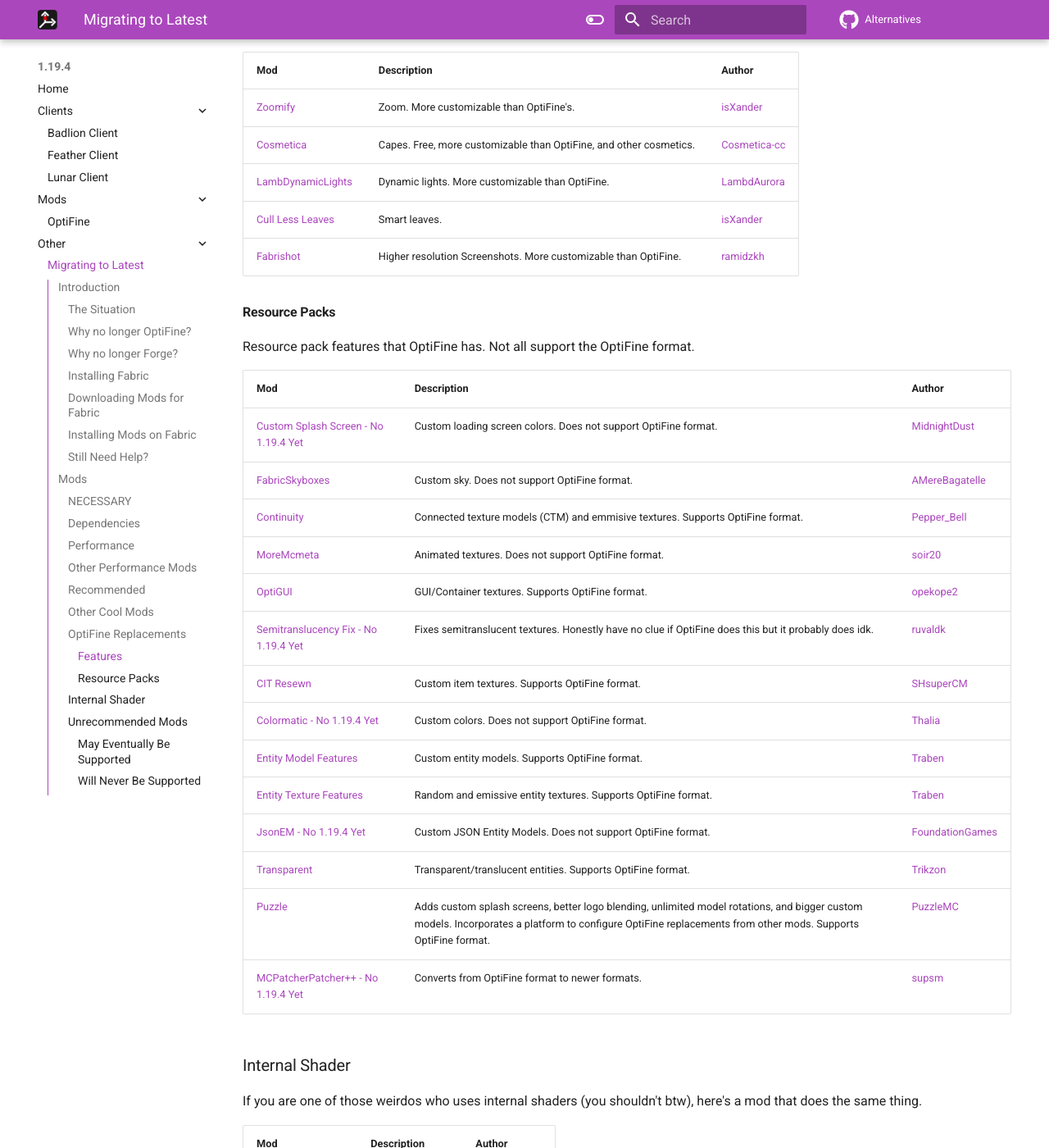
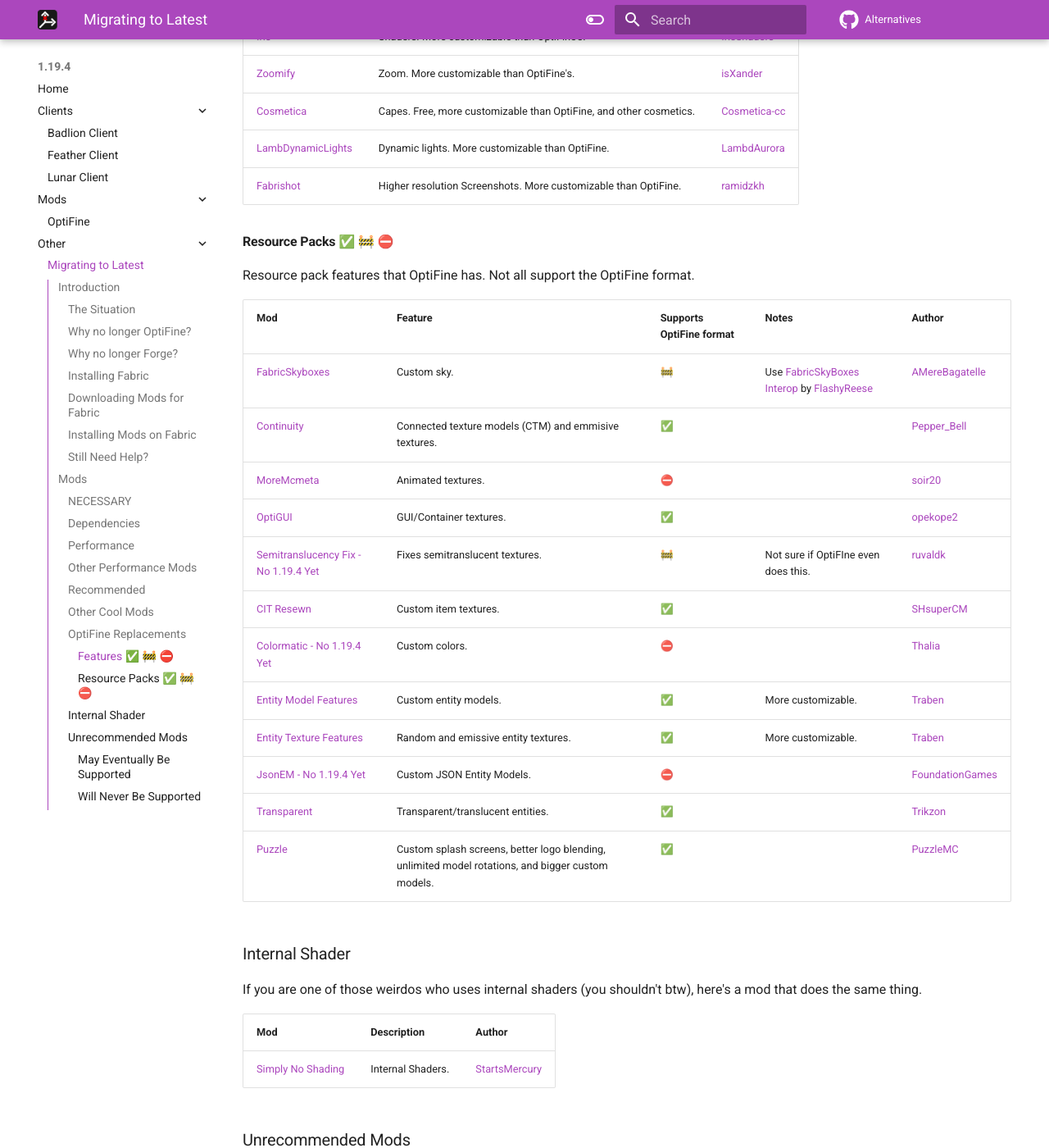
Before and after one commit to MicrocontrollersDev/Alternatives, an MkDocs documentation site: the page built from docs/latest/migrating.md, in a window 1280 px wide and 1400 px high, scrolled down 7396 px. Shown: the whole window at 82% size. Built offline with MkDocs 1.6.1 and Material for MkDocs 9.7.7, drawn with Linux system fonts in a browser that asks for light colours; comment, search, counter and statistics services are not loaded; some of the changed text lies outside the part shown.

Commit message:
epic new thingy

```diff
--- a/docs/latest/migrating.md
+++ b/docs/latest/migrating.md
@@ -196,7 +196,6 @@
 | [Screencapper - No 1.19.4 Yet](https://modrinth.com/mod/screencapper) | Improves the way you share and view screenshots. | [Deftu](https://github.com/Deftu) |
 | [Better TaskBar](https://modrinth.com/mod/better-taskbar) (**Windows Only**) | Small mod that applies the windows progress animation to the Minecraft icon in the taskbar whenever loading resources or a world. | [MORIMORI0317](https://github.com/MORIMORI0317) |
 | [Gamma Utils](https://modrinth.com/mod/gamma-utils) | Fully configurable gamma utility mod. Fullbright but for Fabric. | [Sjouwer](https://github.com/Sjouwer) |
-| [Better Barriers - No 1.19.4 Yet](https://modrinth.com/mod/betterbarriers) | Provides a new method of rendering barriers that makes it easier to tell their location and does not have the visual delay regular barriers do. | [DJtheRedstoner](https://github.com/DJtheRedstoner) |
 | [Better Command Block UI ](https://modrinth.com/mod/bettercommandblockui) | Improves the command block user interface by allowing for visual newlining . | [Tectato](https://github.com/Tectato) |
 | [Better Statistics Screen](https://modrinth.com/mod/better-stats) | A visual overhaul to the statistics screen, giving useful information in a much more visually appealing format. | [TheCSDev](https://github.com/TheCSDev) | Current version may break joining some servers.
 | [Chat Heads](https://modrinth.com/mod/chat-heads) | Shows a player's head next to their chat message in game. | [dzwdz](https://github.com/dzwdz) |
@@ -208,38 +207,36 @@
 
 As OptiFine is no longer recommended, here are some replacements for many of it's features. Please note that some mods that have been listed in the above categories may be repeated here.
 
-#### Features
+#### Features ✅ 🚧 ⛔
 
 Features that OptiFine provides that are not resource pack related.
 
 | Mod | Description | Author
 | --- | --- | --- |
+| [Iris](https://irisshaders.github.io) | Shaders. More customizable than OptiFine's. | [IrisShaders](https://github.com/IrisShaders) |
 | [Zoomify](https://modrinth.com/mod/zoomify) | Zoom. More customizable than OptiFine's. | [isXander](https://github.com/isXander) |
 | [Cosmetica](https://modrinth.com/mod/cosmetica) | Capes. Free, more customizable than OptiFine, and other cosmetics. | [Cosmetica-cc](https://github.com/Cosmetica-cc)
 | [LambDynamicLights](https://modrinth.com/mod/lambdynamiclights) | Dynamic lights. More customizable than OptiFine. | [LambdAurora](https://github.com/LambdAurora) |
-| [Cull Less Leaves](https://modrinth.com/mod/cull-less-leaves) | Smart leaves. | [isXander](https://github.com/isXander) |
 | [Fabrishot](https://modrinth.com/mod/fabrishot) | Higher resolution Screenshots. More customizable than OptiFine. | [ramidzkh](https://modrinth.com/user/z0r5biKh) |
 
-#### Resource Packs
+#### Resource Packs ✅ 🚧 ⛔
 
 Resource pack features that OptiFine has. Not all support the OptiFine format.
 
-| Mod | Description | Author |
-| --- | --- | --- |
-| [Custom Splash Screen - No 1.19.4 Yet](https://modrinth.com/mod/custom-splash-screen) | Custom loading screen colors. Does not support OptiFine format. | [MidnightDust](https://github.com/TeamMidnightDust) |
-| [FabricSkyboxes](https://modrinth.com/mod/fabricskyboxes) | Custom sky. Does not support OptiFine format. | [AMereBagatelle](https://modrinth.com/user/ifLBWnLs) |
-| [Continuity](https://modrinth.com/mod/continuity) | Connected texture models (CTM) and emmisive textures. Supports OptiFine format. | [Pepper_Bell](https://github.com/PepperCode1) |
-| [MoreMcmeta](https://modrinth.com/mod/moremcmeta) | Animated textures. Does not support OptiFine format. | [soir20](https://github.com/soir20) |
-| [OptiGUI](https://modrinth.com/mod/optigui) | GUI/Container textures. Supports OptiFine format. | [opekope2](https://github.com/opekope2) |
-| [Semitranslucency Fix - No 1.19.4 Yet](https://modrinth.com/mod/semitranslucency) | Fixes semitranslucent textures. Honestly have no clue if OptiFine does this but it probably does idk. | [ruvaldk](https://github.com/ruvaldak) |
-| [CIT Resewn](https://modrinth.com/mod/cit-resewn) | Custom item textures. Supports OptiFine format. | [SHsuperCM](https://github.com/SHsuperCM) |
-| [Colormatic - No 1.19.4 Yet](https://modrinth.com/mod/colormatic) | Custom colors. Does not support OptiFine format. | [Thalia](https://github.com/kvverti) |
-| [Entity Model Features](https://modrinth.com/mod/entity-model-features) | Custom entity models. Supports OptiFine format. | [Traben](https://github.com/btrab1) |
-| [Entity Texture Features](https://modrinth.com/mod/entitytexturefeatures) | Random and emissive entity textures. Supports OptiFine format. | [Traben](https://github.com/btrab1) |
-| [JsonEM - No 1.19.4 Yet](https://modrinth.com/mod/jsonem) | Custom JSON Entity Models. Does not support OptiFine format. | [FoundationGames](https://github.com/FoundationGames) |
-| [Transparent](https://modrinth.com/mod/transparent) | Transparent/translucent entities. Supports OptiFine format. | [Trikzon](https://github.com/Trikzon) |
-| [Puzzle](https://modrinth.com/mod/puzzle) | Adds custom splash screens, better logo blending, unlimited model rotations, and bigger custom models. Incorporates a platform to configure OptiFine replacements from other mods. Supports OptiFine format. | [PuzzleMC](https://github.com/PuzzleMC) |
-| [MCPatcherPatcher++ - No 1.19.4 Yet](https://modrinth.com/mod/mcpppp) | Converts from OptiFine format to newer formats. | [supsm](https://github.com/supsm) |
+| Mod | Feature | Supports OptiFine format| Notes | Author |
+| --- | --- | --- | --- | --- |
+| [FabricSkyboxes](https://modrinth.com/mod/fabricskyboxes) | Custom sky. | 🚧 | Use [FabricSkyBoxes Interop](https://modrinth.com/mod/fabricskyboxes-interop) by [FlashyReese](https://github.com/FlashyReese) | [AMereBagatelle](https://modrinth.com/user/ifLBWnLs) |
+| [Continuity](https://modrinth.com/mod/continuity) | Connected texture models (CTM) and emmisive textures. | ✅ | | [Pepper_Bell](https://github.com/PepperCode1) |
+| [MoreMcmeta](https://modrinth.com/mod/moremcmeta) | Animated textures. | ⛔ | | [soir20](https://github.com/soir20) |
+| [OptiGUI](https://modrinth.com/mod/optigui) | GUI/Container textures. | ✅ | | [opekope2](https://github.com/opekope2) |
+| [Semitranslucency Fix - No 1.19.4 Yet](https://modrinth.com/mod/semitranslucency) | Fixes semitranslucent textures. | 🚧 | Not sure if OptiFIne even does this. | [ruvaldk](https://github.com/ruvaldak) |
+| [CIT Resewn](https://modrinth.com/mod/cit-resewn) | Custom item textures. | ✅ | | [SHsuperCM](https://github.com/SHsuperCM) |
+| [Colormatic - No 1.19.4 Yet](https://modrinth.com/mod/colormatic) | Custom colors. | ⛔ | | [Thalia](https://github.com/kvverti) |
+| [Entity Model Features](https://modrinth.com/mod/entity-model-features) | Custom entity models. | ✅ | More customizable. | [Traben](https://github.com/btrab1) |
+| [Entity Texture Features](https://modrinth.com/mod/entitytexturefeatures) | Random and emissive entity textures.| ✅ | More customizable. | [Traben](https://github.com/btrab1) |
+| [JsonEM - No 1.19.4 Yet](https://modrinth.com/mod/jsonem) | Custom JSON Entity Models. | ⛔ | | [FoundationGames](https://github.com/FoundationGames) |
+| [Transparent](https://modrinth.com/mod/transparent) | Transparent/translucent entities. | ✅ | | [Trikzon](https://github.com/Trikzon) |
+| [Puzzle](https://modrinth.com/mod/puzzle) | Custom splash screens, better logo blending, unlimited model rotations, and bigger custom models. | ✅ | | [PuzzleMC](https://github.com/PuzzleMC) |
 
 ### Internal Shader
 
```
